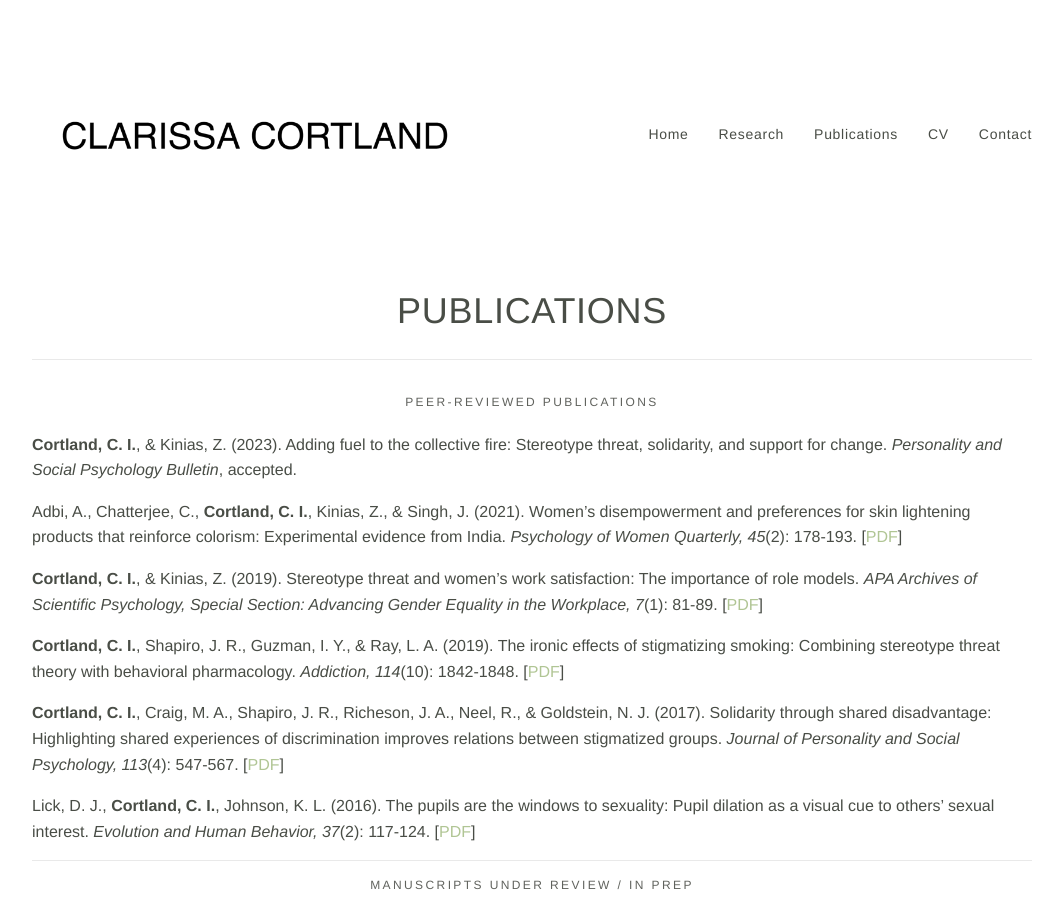
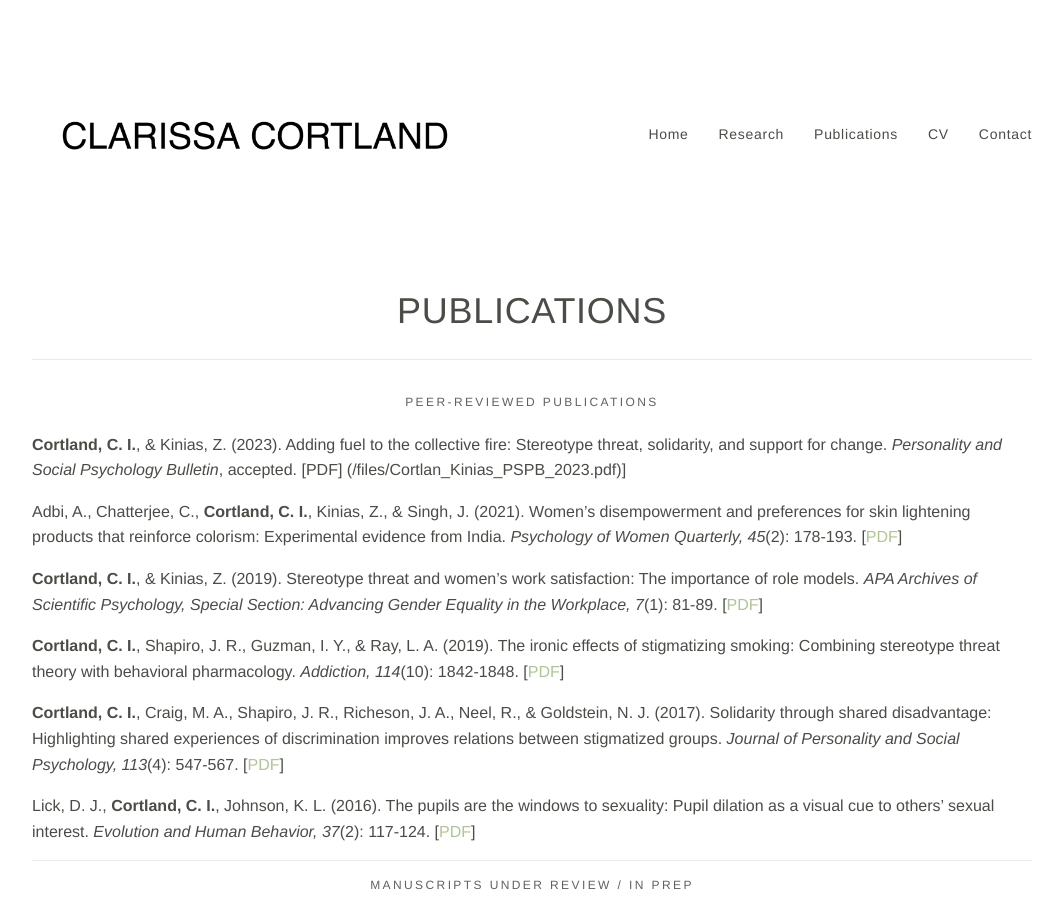
Before and after one commit to clarissacortland/clarissacortland.github.io, a Jekyll site: the page built from pubs.md, in a window 1280 px wide and 900 px high. Shown: the whole window, without its empty margins (108-1171 px from the left). Built offline with Jekyll 4.4.1, drawn with Linux system fonts in a browser that asks for light colours.

Commit message:
Update pubs.md link to PSPB 2023 pdf

```diff
--- a/pubs.md
+++ b/pubs.md
@@ -5,7 +5,7 @@ layout: publications
 
 ### Peer-Reviewed Publications
 
-**Cortland, C. I.**, & Kinias, Z. (2023). Adding fuel to the collective fire: Stereotype threat, solidarity, and support for change. _Personality and Social Psychology Bulletin_, accepted.
+**Cortland, C. I.**, & Kinias, Z. (2023). Adding fuel to the collective fire: Stereotype threat, solidarity, and support for change. _Personality and Social Psychology Bulletin_, accepted. \[PDF] (/files/Cortlan_Kinias_PSPB_2023.pdf)\]
 
 Adbi, A., Chatterjee, C., **Cortland, C. I.**, Kinias, Z., & Singh, J. (2021). Women's disempowerment and preferences for skin lightening products that reinforce colorism: Experimental evidence from India. _Psychology of Women Quarterly, 45_(2): 178-193. \[[PDF](/files/Adbi_Chatterjee_Cortland_Kinias_Singh_PWQ_2021.pdf)\]
 
```
